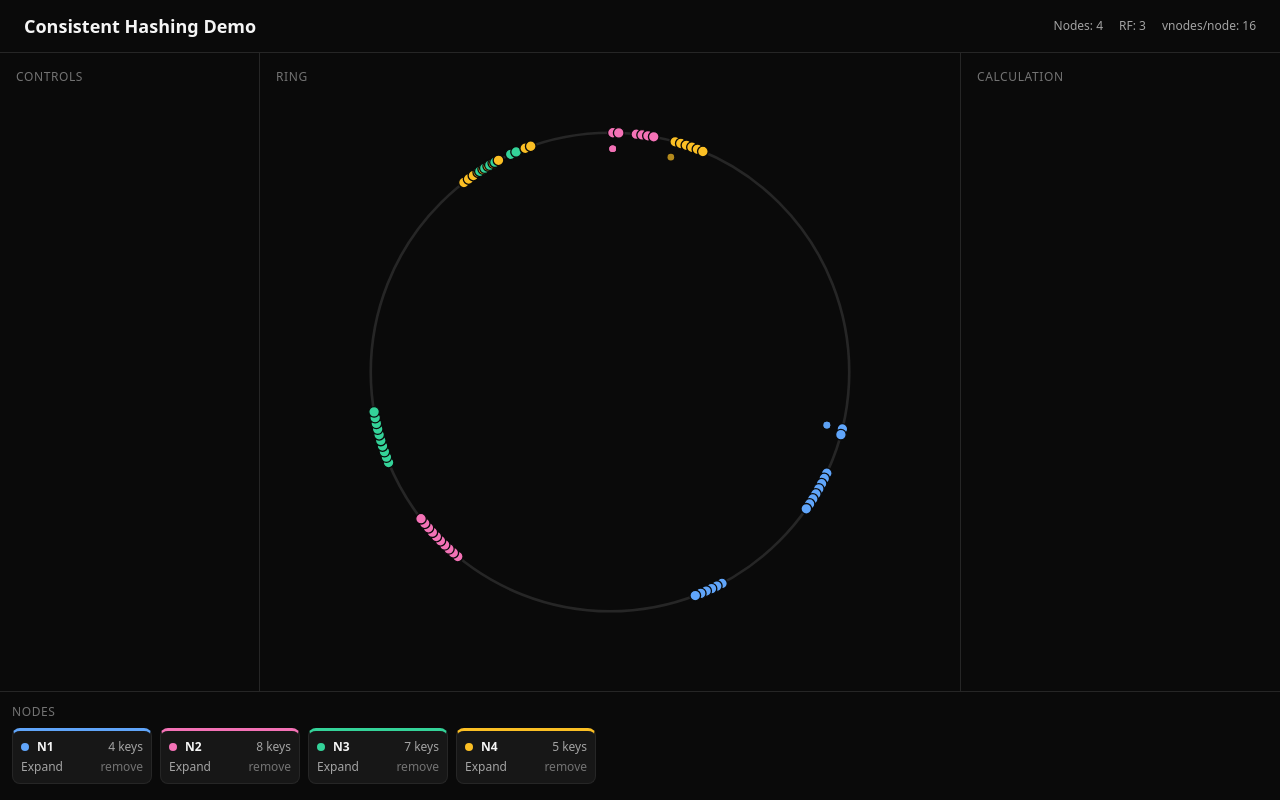
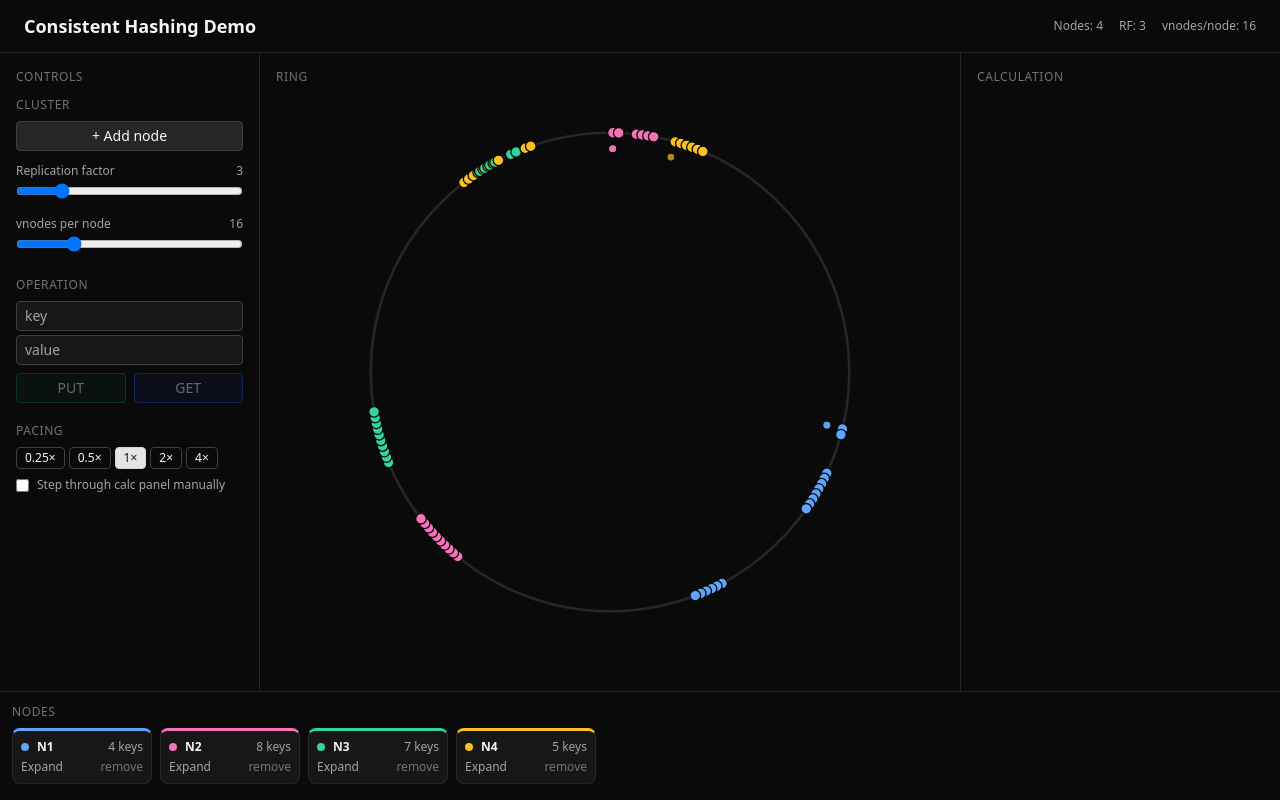
Before and after one commit to Emrebener/Consistent-Hashing-Demo, a React (Vite) app: page / in a window 1280 px wide. Built offline with nearby package versions, Linux system fonts and the light colour scheme.

Commit message:
feat(ui): add ControlsPanel (cluster / operation / pacing)

```diff
--- a/src/App.tsx
+++ b/src/App.tsx
@@ -1,4 +1,5 @@
 import { useRingStore } from "./state/store";
+import { ControlsPanel } from "./components/ControlsPanel";
 import { NodeInspector } from "./components/NodeInspector";
 import { RingCanvas } from "./components/RingCanvas";
 
@@ -18,7 +19,8 @@ export default function App() {
 
       <div className="grid min-h-0 flex-1 grid-cols-[260px_1fr_320px]">
         <aside id="controls-pane" className="border-r border-neutral-800 p-4 overflow-y-auto">
-          <p className="text-xs uppercase tracking-wider text-neutral-500">Controls</p>
+          <p className="mb-3 text-xs uppercase tracking-wider text-neutral-500">Controls</p>
+          <ControlsPanel />
         </aside>
 
         <main id="ring-pane" className="relative min-h-0 overflow-hidden">
--- /dev/null
+++ b/src/components/ControlsPanel.tsx
@@ -0,0 +1,142 @@
+import { useState } from "react";
+import { useRingStore, type Speed } from "../state/store";
+
+const SPEEDS: Speed[] = [0.25, 0.5, 1, 2, 4];
+
+export function ControlsPanel() {
+  const snapshot = useRingStore((s) => s.snapshot);
+  const addNode = useRingStore((s) => s.addNode);
+  const put = useRingStore((s) => s.put);
+  const get = useRingStore((s) => s.get);
+  const setRF = useRingStore((s) => s.setReplicationFactor);
+  const setVnodes = useRingStore((s) => s.setVnodesPerNode);
+  const speed = useRingStore((s) => s.speed);
+  const setSpeed = useRingStore((s) => s.setSpeed);
+  const stepMode = useRingStore((s) => s.stepMode);
+  const toggleStepMode = useRingStore((s) => s.toggleStepMode);
+
+  const [key, setKey] = useState("");
+  const [value, setValue] = useState("");
+
+  const nodeCount = snapshot.nodeIds.length;
+  const atNodeCap = nodeCount >= 12;
+  const rfClamped = snapshot.replicationFactor > nodeCount;
+
+  return (
+    <div className="flex flex-col gap-5 text-sm">
+      <section>
+        <p className="mb-2 text-xs uppercase tracking-wider text-neutral-500">Cluster</p>
+        <div className="flex gap-2">
+          <button
+            onClick={addNode}
+            disabled={atNodeCap}
+            className="flex-1 rounded border border-neutral-700 bg-neutral-800 px-2 py-1 hover:bg-neutral-700 disabled:opacity-40"
+            title={atNodeCap ? "Cluster cap: 12 nodes" : "Add node"}
+          >
+            + Add node
+          </button>
+        </div>
+
+        <label className="mt-3 block">
+          <div className="mb-1 flex justify-between text-xs text-neutral-400">
+            <span>Replication factor</span>
+            <span>
+              {snapshot.replicationFactor}
+              {rfClamped && (
+                <span className="ml-1 text-amber-400">→ effective {nodeCount}</span>
+              )}
+            </span>
+          </div>
+          <input
+            type="range"
+            min={1}
+            max={12}
+            step={1}
+            value={snapshot.replicationFactor}
+            onChange={(e) => setRF(parseInt(e.target.value, 10))}
+            className="w-full"
+          />
+        </label>
+
+        <label className="mt-3 block">
+          <div className="mb-1 flex justify-between text-xs text-neutral-400">
+            <span>vnodes per node</span>
+            <span>{snapshot.vnodesPerNode}</span>
+          </div>
+          <input
+            type="range"
+            min={1}
+            max={64}
+            step={1}
+            value={snapshot.vnodesPerNode}
+            onChange={(e) => setVnodes(parseInt(e.target.value, 10))}
+            className="w-full"
+          />
+        </label>
+      </section>
+
+      <section>
+        <p className="mb-2 text-xs uppercase tracking-wider text-neutral-500">Operation</p>
+        <input
+          value={key}
+          onChange={(e) => setKey(e.target.value)}
+          placeholder="key"
+          className="mb-1 w-full rounded border border-neutral-700 bg-neutral-900 px-2 py-1"
+        />
+        <input
+          value={value}
+          onChange={(e) => setValue(e.target.value)}
+          placeholder="value"
+          className="mb-2 w-full rounded border border-neutral-700 bg-neutral-900 px-2 py-1"
+        />
+        <div className="flex gap-2">
+          <button
+            onClick={() => put(key, value)}
+            disabled={key.length === 0 || nodeCount === 0}
+            className="flex-1 rounded border border-emerald-700 bg-emerald-900/30 px-2 py-1 hover:bg-emerald-900/60 disabled:opacity-40"
+          >
+            PUT
+          </button>
+          <button
+            onClick={() => get(key)}
+            disabled={key.length === 0 || nodeCount === 0}
+            className="flex-1 rounded border border-blue-700 bg-blue-900/30 px-2 py-1 hover:bg-blue-900/60 disabled:opacity-40"
+          >
+            GET
+          </button>
+        </div>
+        {nodeCount === 0 && (
+          <p className="mt-2 text-xs text-amber-400">Add a node first.</p>
+        )}
+      </section>
+
+      <section>
+        <p className="mb-2 text-xs uppercase tracking-wider text-neutral-500">Pacing</p>
+        <div className="flex flex-wrap gap-1">
+          {SPEEDS.map((s) => (
+            <button
+              key={s}
+              onClick={() => setSpeed(s)}
+              className={
+                "rounded border px-2 py-0.5 text-xs " +
+                (speed === s
+                  ? "border-neutral-300 bg-neutral-200 text-neutral-900"
+                  : "border-neutral-700 hover:bg-neutral-800")
+              }
+            >
+              {s}×
+            </button>
+          ))}
+        </div>
+        <label className="mt-2 flex items-center gap-2 text-xs text-neutral-400">
+          <input
+            type="checkbox"
+            checked={stepMode}
+            onChange={toggleStepMode}
+          />
+          Step through calc panel manually
+        </label>
+      </section>
+    </div>
+  );
+}
```
